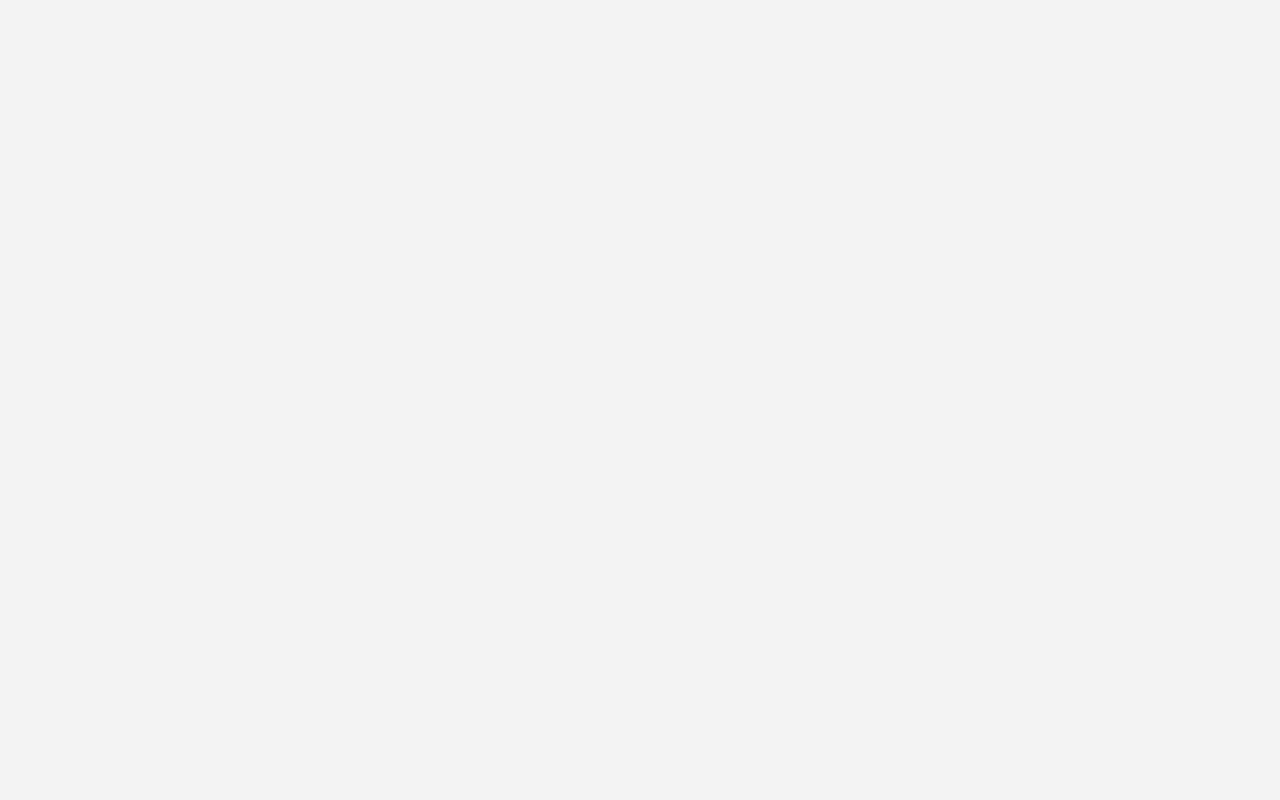
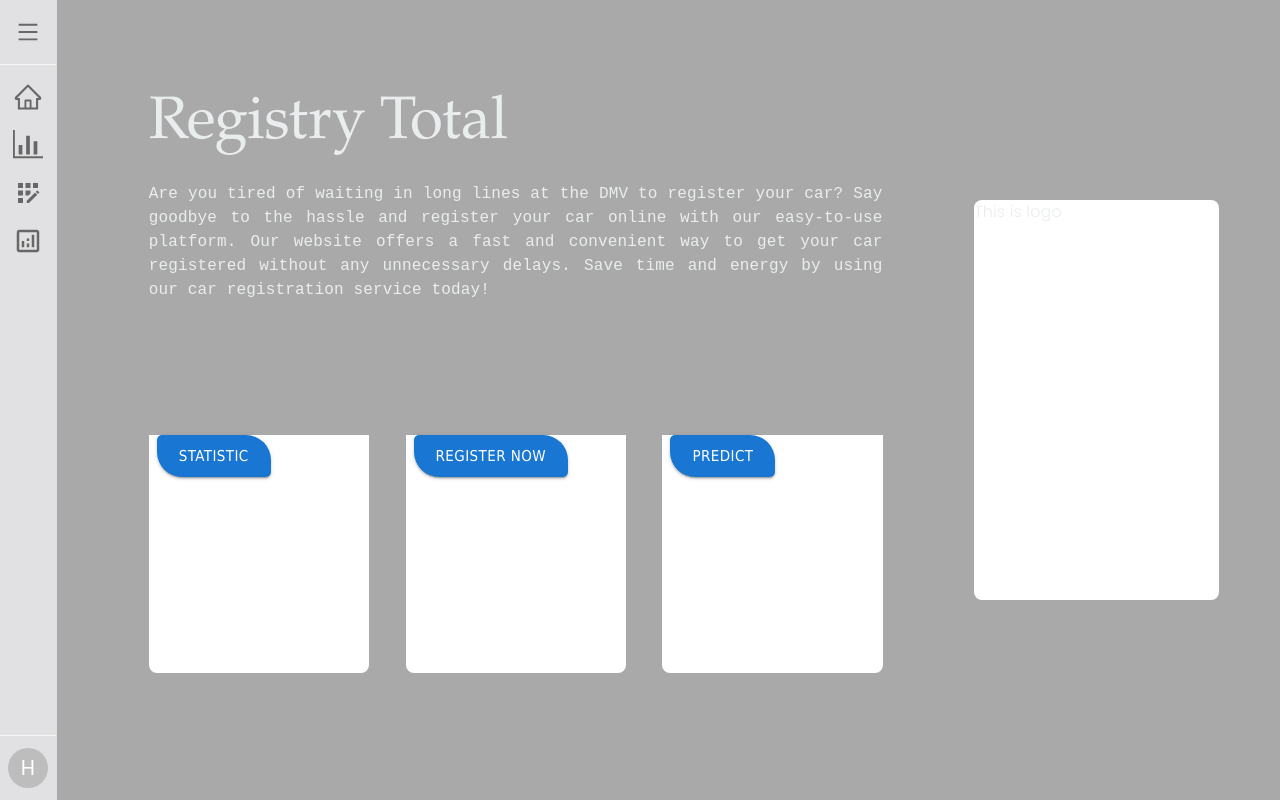
Before and after one commit to nad1011/registry_total, a React (Create React App) app: page /prediction in a window 1280 px wide. Before the commit this address had no page. Built offline with nearby package versions, Linux system fonts and the light colour scheme.

Commit message:
first refactor for Home page

```diff
--- a/src/App.js
+++ b/src/App.js
@@ -26,11 +26,11 @@ const App = () => {
     <div className="App">
       <CssBaseline />
       <Routes>
-        {/* <Route path="/" element={<SignIn transfer={onSignIn} />} /> */}
+        <Route path="/" element={<SignIn transfer={onSignIn} />} />
         <Route path="/home" element={<Home />} />
-        {/* <Route path="/statistic" element={<Statistic />} />
+        <Route path="/statistic" element={<Statistic />} />
         <Route path="/registration" element={<Registration />} />
-        <Route path="/prediction" element={<Home />} /> */}
+        <Route path="/prediction" element={<Home />} />
       </Routes>
     </div>
   );
--- a/src/firebase/firebase.js
+++ b/src/firebase/firebase.js
@@ -8,6 +8,8 @@ import {
   getDocs,
   updateDoc,
   arrayUnion,
+  query,
+  where,
 } from "firebase/firestore";
 
 const firebaseConfig = {
--- a/src/pages/Home/Home.jsx
+++ b/src/pages/Home/Home.jsx
@@ -13,8 +13,10 @@ import {
   Button,
   List,
   ListItem,
-  ListItemText,
+  Stack,
 } from "@mui/material";
+import Page from "../../components/Page/Page";
+import Navbar from "../../components/Navbar/Navbar";
 
 export default function Home() {
   const [stat, setStat] = useState({
@@ -24,14 +26,13 @@ export default function Home() {
   });
 
   return (
+    <Page>
       <Grid
         container
         sx={{
-        backgroundImage:
-          'url("https://cdn.wallpapersafari.com/19/63/HYnDUL.jpg")',
           backgroundColor: "darkgray",
-        backgroundRepeat: "no-repeat",
-        backgroundSize: "100% 100vh",
+          height: "100%",
+          width: "100%",
         }}
       >
         <Grid
@@ -44,8 +45,11 @@ export default function Home() {
             alignItems: "center",
           }}
         >
-        <Box sx={{ m: "10%" }}>
-          <Typography variant="h2" sx={{ fontFamily: "garamond,serif" }}>
+          <Stack sx={{ m: "10%", height: 1, width: 1 }}>
+            <Typography
+              variant="h2"
+              sx={{ fontFamily: "garamond,serif", mt: "12%" }}
+            >
               Registry Total
             </Typography>
             <Typography
@@ -57,11 +61,60 @@ export default function Home() {
               }}
             >
               Are you tired of waiting in long lines at the DMV to register your
-            car? Say goodbye to the hassle and register your car online with our
-            easy-to-use platform. Our website offers a fast and convenient way
-            to get your car registered without any unnecessary delays. Save time
-            and energy by using our car registration service today!
+              car? Say goodbye to the hassle and register your car online with
+              our easy-to-use platform. Our website offers a fast and convenient
+              way to get your car registered without any unnecessary delays.
+              Save time and energy by using our car registration service today!
             </Typography>
+            <Stack
+              direction={"row"}
+              sx={{ height: 1 }}
+              justifyContent="space-between"
+              alignItems="center"
+            >
+              <Box
+                sx={{
+                  bgcolor: "#fff",
+                  borderRadius: 2,
+                  borderTopLeftRadius: 0,
+                  borderTopRightRadius: 0,
+                  p: 1,
+                  pt: 0,
+                  mb: 2,
+                  width: 0.3,
+                  height: 0.5,
+                }}
+              >
+                <Button
+                  variant="contained"
+                  size="large"
+                  sx={{ borderRadius: "5px 25px" }}
+                >
+                  <Link
+                    to="/statistic"
+                    style={{
+                      color: "white",
+                      textDecoration: "none",
+                      fontFamily: "tahoma,sans-serif",
+                    }}
+                  >
+                    Statistic
+                  </Link>
+                </Button>
+              </Box>
+              <Box
+                sx={{
+                  bgcolor: "#fff",
+                  borderRadius: 2,
+                  borderTopLeftRadius: 0,
+                  borderTopRightRadius: 0,
+                  p: 1,
+                  pt: 0,
+                  mb: 2,
+                  width: 0.3,
+                  height: 0.5,
+                }}
+              >
                 <Button
                   variant="contained"
                   size="large"
@@ -79,40 +132,59 @@ export default function Home() {
                   </Link>
                 </Button>
               </Box>
-      </Grid>
-      <Grid item sm={6} md={3}>
-        <List
+              <Box
                 sx={{
-            display: "flex",
-            flexDirection: "column",
-            justifyContent: "space-evenly",
-            alignItems: "center",
-            height: "100%",
+                  bgcolor: "#fff",
+                  borderRadius: 2,
+                  borderTopLeftRadius: 0,
+                  borderTopRightRadius: 0,
+                  p: 1,
+                  pt: 0,
+                  mb: 2,
+                  width: 0.3,
+                  height: 0.5,
                 }}
               >
-          {Object.entries(stat).map(([title, { id, count }]) => (
-            <ListItem
-              sx={{
-                display: "flex",
-                width: "75%",
-                height: "20%",
-                p: 0,
+                <Button
+                  variant="contained"
+                  size="large"
+                  sx={{ borderRadius: "5px 25px" }}
+                >
+                  <Link
+                    to="/predict"
+                    style={{
+                      color: "white",
+                      textDecoration: "none",
+                      fontFamily: "tahoma,sans-serif",
                     }}
+                  >
+                    Predict
+                  </Link>
+                </Button>
+              </Box>
+            </Stack>
+          </Stack>
+        </Grid>
+        <Grid
+          item
+          sm={6}
+          md={3}
+          display="flex"
+          justifyContent="flex-start"
+          alignItems="center"
         >
           <Box
             sx={{
-                  width: "100%",
-                  height: "100%",
-                  backgroundColor: "#939799",
-                  border: "2px double #6E7173",
-                  borderRadius: "10px 40px",
-                  opacity: "0.75",
+              bgcolor: "#fff",
+              borderRadius: 2,
+              width: 0.8,
+              height: 0.5,
             }}
-              ></Box>
-            </ListItem>
-          ))}
-        </List>
+          >
+            This is logo
+          </Box>
         </Grid>
       </Grid>
+    </Page>
   );
 }
```
Lines whose indentation alone changed are shown as unchanged.
